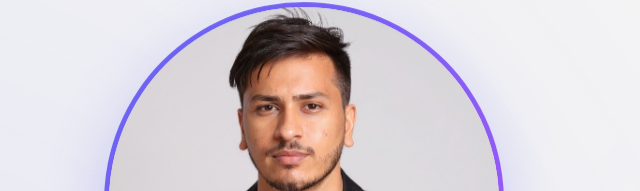
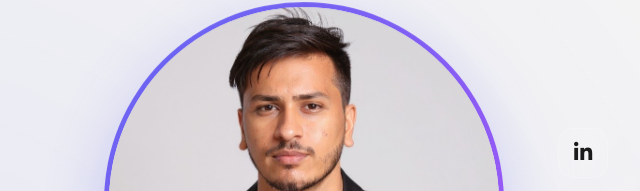
Before and after one commit to amankr421/aman-kumar-portfolio, a plain HTML site: page index.html in a window 1280 px wide. Shown: the part 181-372 px from the top of the page, 640-1280 px from the left. Drawn offline with nearby package versions, Linux system fonts and the light colour scheme.

```diff
--- a/index.html
+++ b/index.html
@@ -43,7 +43,7 @@
     </nav>
 
     <div class="social-float">
-        <!-- <a href="https://www.linkedin.com/in/aman-kumar-216bbb255/" target="_blank" class="social-icon" title="LinkedIn">
+        <a href="https://www.linkedin.com/in/aman-kumar-216bbb255/" target="_blank" class="social-icon" title="LinkedIn">
             <i class="fab fa-linkedin-in"></i>
         </a>
         <a href="https://github.com/amankr421" target="_blank" class="social-icon" title="GitHub">
@@ -51,7 +51,7 @@
         </a>
         <a href="mailto:aman06052004@gmail.com" class="social-icon" title="Email">
             <i class="fas fa-envelope"></i>
-        </a> -->
+        </a>
     </div>
 
     <div class="theme-toggle" title="Toggle Theme">
```
